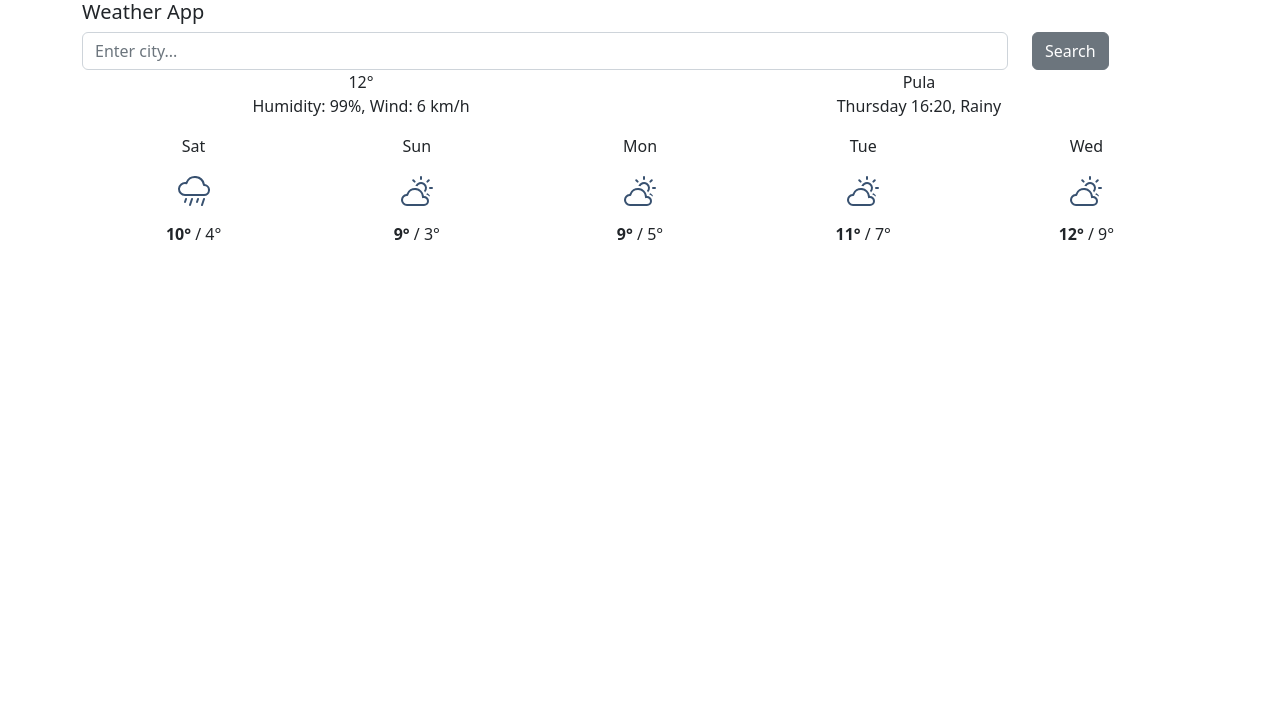
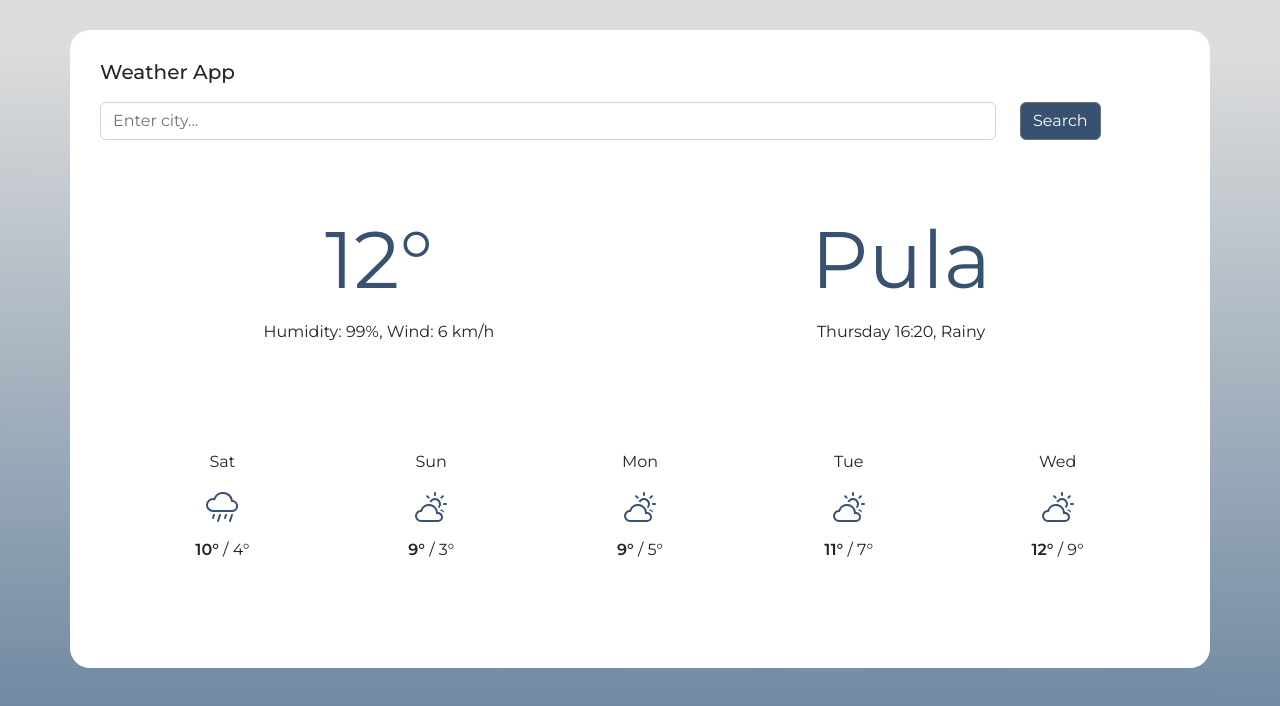
Before and after one commit to kobrovac/weather-app, a plain HTML site: page index.html in a window 1280 px wide. Drawn offline with nearby package versions, Linux system fonts and the light colour scheme.

Commit message:
Renamed style.css

```diff
--- a/index.html
+++ b/index.html
@@ -11,7 +11,7 @@
         integrity="sha384-pprn3073KE6tl6bjs2QrFaJGz5/SUsLqktiwsUTF55Jfv3qYSDhgCecCxMW52nD2"
         crossorigin="anonymous"></script>
     <script src="https://unpkg.com/axios/dist/axios.min.js"></script>
-<link rel="stylesheet" href="src/style.css">
+    <link rel="stylesheet" href="src/styles.css">
     <style>
         @import url("https://fonts.googleapis.com/css2?family=Indie+Flower&family=Montserrat:ital,wght@0,100;0,200;0,300;0,400;0,500;0,600;1,100;1,200;1,300;1,400;1,500;1,600&display=swap");
     </style>
```
